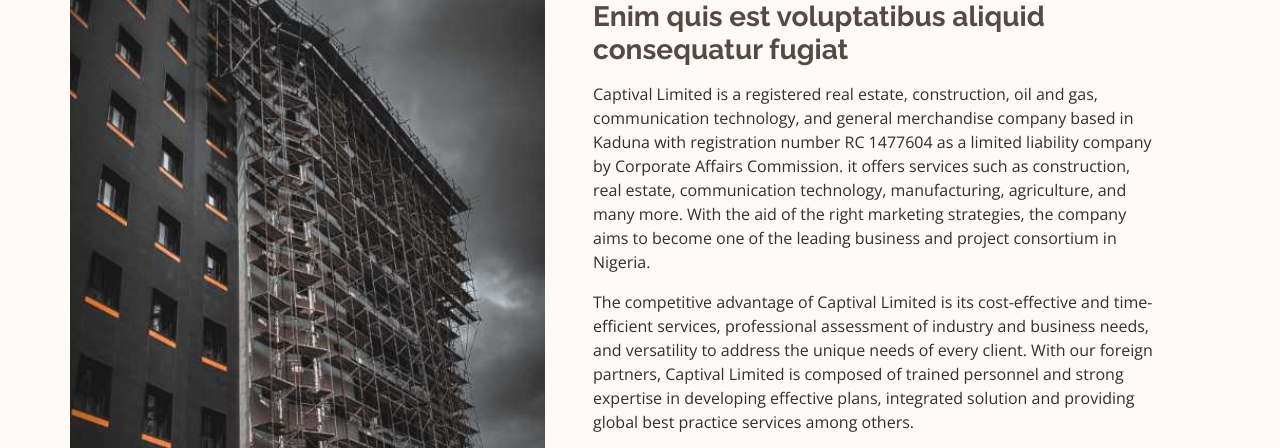
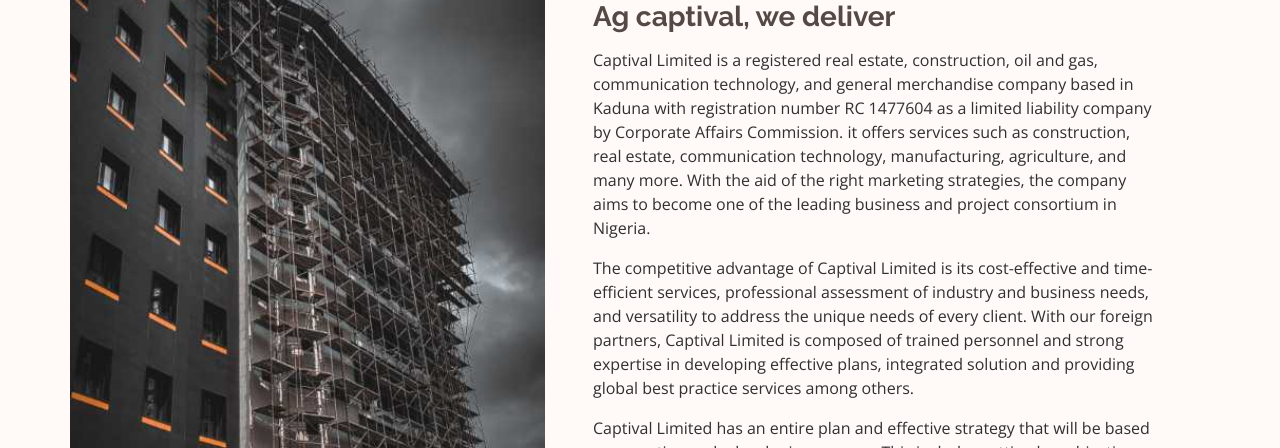
Before and after one commit to bytedigitalng/captival, a plain HTML site: page 1/about.html in a window 1280 px wide. Shown: the part 652-1100 px from the top of the page. Drawn offline with nearby package versions, Linux system fonts and the light colour scheme.

Commit message:
updated content

```diff
--- a/1/about.html
+++ b/1/about.html
@@ -90,7 +90,7 @@
           <div
             class="col-xl-7 col-lg-6 icon-boxes d-flex flex-column align-items-stretch justify-content-center py-5 px-lg-5">
             <h4 data-aos="fade-up">About us</h4>
-            <h3 data-aos="fade-up">Enim quis est voluptatibus aliquid consequatur fugiat</h3>
+            <h3 data-aos="fade-up">Ag captival, we deliver</h3>
             <p data-aos="fade-up">Captival Limited is a registered real estate, construction, oil and gas, communication
               technology, and general merchandise company based in Kaduna with registration number RC 1477604 as a
               limited liability company by Corporate Affairs Commission. it offers services such as construction, real
```
Also changed, not shown: 1/services.html (+2 -2 lines).
